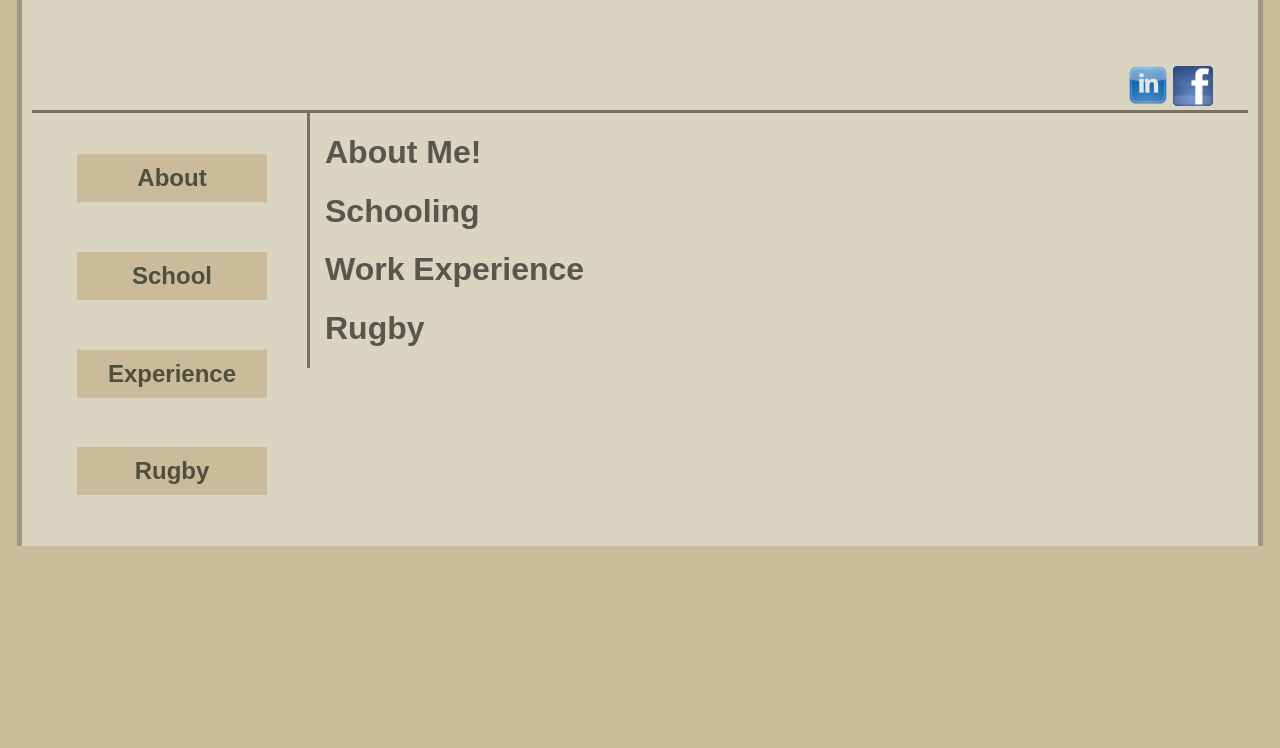
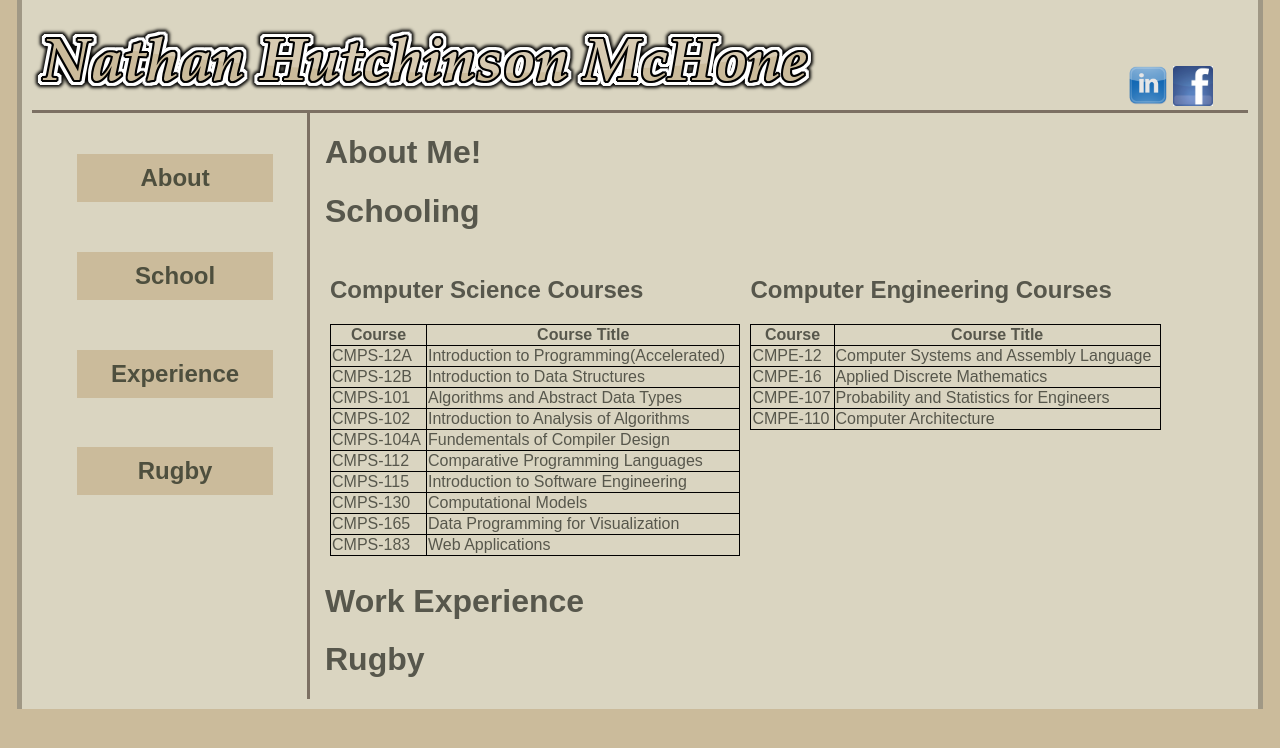
Before and after one commit to nlhutchi/NatesSite, a plain HTML site: page index.html in a window 1280 px wide. Drawn offline with Linux system fonts and the light colour scheme.

Commit message:
start to schooling section

```diff
--- a/index.html
+++ b/index.html
@@ -13,7 +13,7 @@
 <div id="wrapper">
     <div id="header">
         <div id="logo">
-
+            <img src="images/coollogo.png" alt="logo" title="Name"/>
         </div>
         <div id="media">
             <ul>
@@ -35,18 +35,98 @@
 
     </div>
     <div id="info">
-        <a name="about"><h1>About Me!</h1>
+        <a name="about">
+            <h1>About Me!</h1>
             <p></p>
 
         </a>
-        <a name="school"><h1>Schooling</h1>
+
+            <a name="school">
+                <h1>Schooling</h1>
+                <div class="clearfix">
+                    <div class="class-chart">
+                        <p></p>
+                        <h2>Computer Science Courses</h2>
+                        <table class="all-charts">
+                          <tr>
+                            <th>Course</th>
+                            <th>Course Title</th>
+                          </tr>
+                          <tr>
+                            <td>CMPS-12A</td>
+                            <td>Introduction to Programming(Accelerated)</td>
+                          </tr>
+                          <tr>
+                            <td>CMPS-12B</td>
+                            <td>Introduction to Data Structures</td>
+                          </tr>
+                          <tr>
+                            <td>CMPS-101</td>
+                            <td>Algorithms and Abstract Data Types</td>
+                          </tr>
+                          <tr>
+                            <td>CMPS-102</td>
+                            <td>Introduction to Analysis of Algorithms</td>
+                          </tr>
+                          <tr>
+                            <td>CMPS-104A</td>
+                            <td>Fundementals of Compiler Design</td>
+                          </tr>
+                          <tr>
+                            <td>CMPS-112</td>
+                            <td>Comparative Programming Languages</td>
+                          </tr>
+                          <tr>
+                            <td>CMPS-115</td>
+                            <td>Introduction to Software Engineering</td>
+                          </tr>
+                          <tr>
+                            <td>CMPS-130</td>
+                            <td>Computational Models</td>
+                          </tr>
+                          <tr>
+                            <td>CMPS-165</td>
+                            <td>Data Programming for Visualization</td>
+                          </tr>
+                          <tr>
+                            <td>CMPS-183</td>
+                            <td>Web Applications</td>
+                          </tr>
+                    </table>
+                  </div>
+                    <div class="class-chart">
+                <table class="all-charts">
+                  <h2>Computer Engineering Courses</h2>
+                  <tr>
+                    <th>Course</th>
+                    <th>Course Title</th>
+                  </tr>
+                  <tr>
+                    <td>CMPE-12</td>
+                    <td>Computer Systems and Assembly Language</td>
+                  </tr>
+                  <tr>
+                    <td>CMPE-16</td>
+                    <td>Applied Discrete Mathematics</td>
+                  </tr>
+                  <tr>
+                    <td>CMPE-107</td>
+                    <td>Probability and Statistics for Engineers</td>
+                  </tr>
+                  <tr>
+                    <td>CMPE-110</td>
+                    <td>Computer Architecture</td>
+                  </tr>
+                </table>
+                        </div>
+              </div>
 
         </a>
-        <a name="experience"><h1>Work Experience</h1>
-
+        <a name="experience" id="experience"><h1>Work Experience</h1>
+            <p></p>
         </a>
         <a name="rugby"><h1>Rugby</h1>
-
+            <p></p>
         </a>
     </div>
 </div>
--- a/style.css
+++ b/style.css
@@ -22,6 +22,22 @@ body {
     border-bottom: 3px solid #7C7063;
 }
 
+#logo{
+    float: left;
+    width: 60%;
+    height: 80%;
+}
+
+.clearfix::after {
+    content: "";
+    clear: both;
+    display: table;
+}
+table, th, td {
+    border: 1px solid black;
+    border-collapse: collapse;
+}
+
 #media {
     float: right;
     margin: 40px 30px 0px 0px;
@@ -43,7 +59,7 @@ body {
 #menu ul {
     float: left;
     height: auto;
-    width: 200px;
+    width: 75%;
 }
 
 #menu ul li {
@@ -62,10 +78,23 @@ body {
 
 #info {
     float: left;
-    width: 655px;
+    width: 75%;
     height: 100%;
     padding-left: 15px;
     letter-spacing: 1;
     color: #57574C;
     border-left: 3px solid #7C7063;
 }
+#experience{
+    clear:left;
+}
+
+.class-chart{
+    padding: 5px;
+    float: left;
+    width: 45%;
+}
+
+.all-charts{
+    width: 100%;
+}
```
Also changed, not shown: images/coollogo.png (added), images/coollogo_com-27128192.jpg (added).
